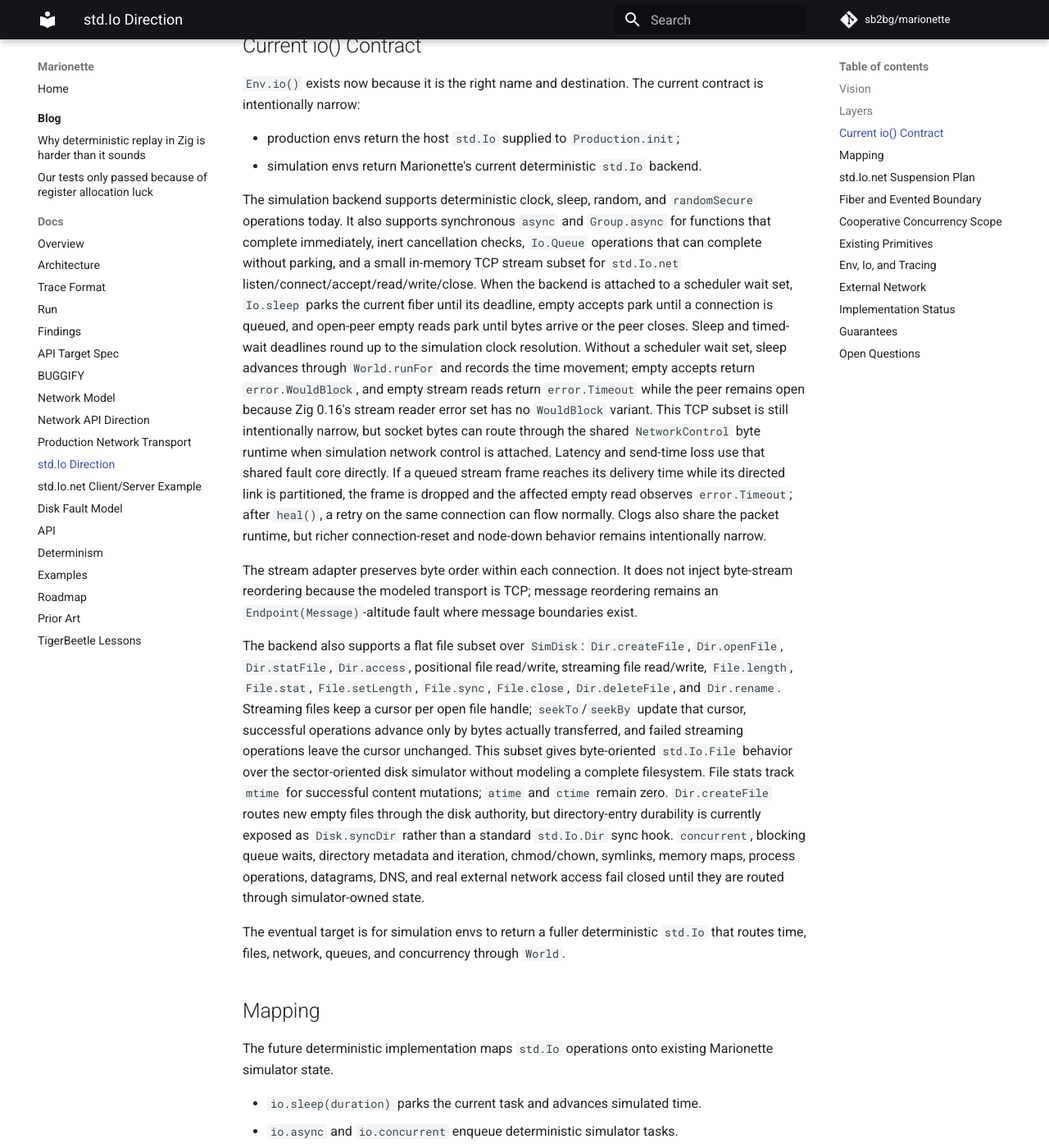
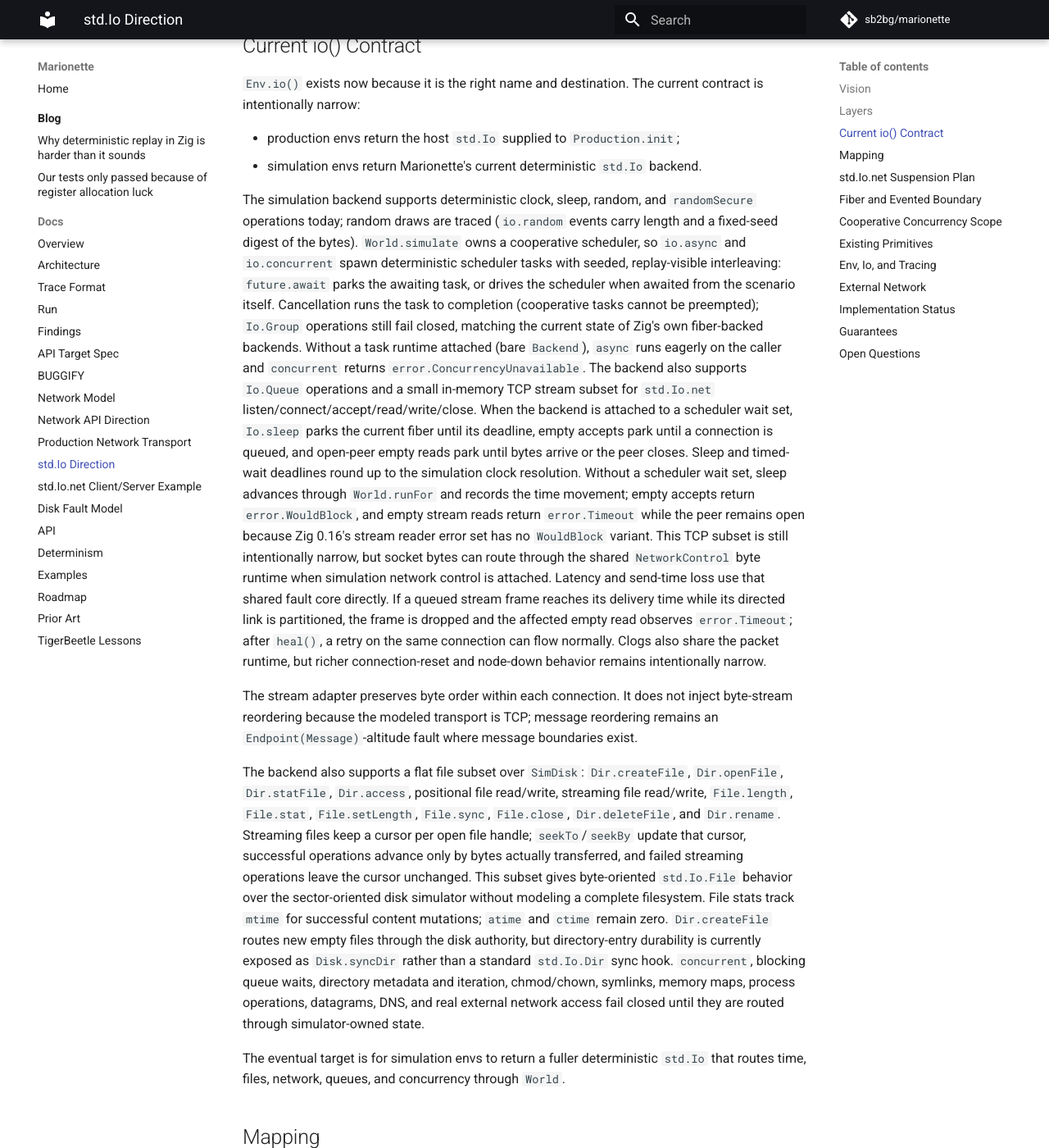
Before and after one commit to sb2bg/marionette, an MkDocs documentation site: the page built from docs/std-io-direction.md, in a window 1280 px wide and 1400 px high, scrolled down 1078 px. Shown: the whole window at 82% size. Built offline with MkDocs 1.6.1 and Material for MkDocs 9.7.7, drawn with Linux system fonts in a browser that asks for light colours; comment, search, counter and statistics services are not loaded; some of the changed text lies outside the part shown.

Commit message:
Document scheduler-backed std.Io tasks

```diff
--- a/docs/std-io-direction.md
+++ b/docs/std-io-direction.md
@@ -51,10 +51,18 @@ contract is intentionally narrow:
 - simulation envs return Marionette's current deterministic `std.Io` backend.
 
 The simulation backend supports deterministic clock, sleep, random, and
-`randomSecure` operations today. It also supports synchronous `async` and
-`Group.async` for functions that complete immediately, inert cancellation checks,
-`Io.Queue` operations that can complete without parking, and a small in-memory
-TCP stream subset for `std.Io.net` listen/connect/accept/read/write/close.
+`randomSecure` operations today; random draws are traced (`io.random` events
+carry length and a fixed-seed digest of the bytes). `World.simulate` owns a
+cooperative scheduler, so `io.async` and `io.concurrent` spawn deterministic
+scheduler tasks with seeded, replay-visible interleaving: `future.await`
+parks the awaiting task, or drives the scheduler when awaited from the
+scenario itself. Cancellation runs the task to completion (cooperative tasks
+cannot be preempted); `Io.Group` operations still fail closed, matching the
+current state of Zig's own fiber-backed backends. Without a task runtime
+attached (bare `Backend`), `async` runs eagerly on the caller and
+`concurrent` returns `error.ConcurrencyUnavailable`. The backend also
+supports `Io.Queue` operations and a small in-memory TCP stream subset for
+`std.Io.net` listen/connect/accept/read/write/close.
 When the backend is attached to a scheduler wait set, `Io.sleep` parks the
 current fiber until its deadline, empty accepts park until a connection is
 queued, and open-peer empty reads park until bytes arrive or the peer closes.
@@ -106,9 +114,13 @@ The future deterministic implementation maps `std.Io` operations onto existing
 Marionette simulator state.
 
 - `io.sleep(duration)` parks the current task and advances simulated time.
+  (Done.)
 - `io.async` and `io.concurrent` enqueue deterministic simulator tasks.
-- `future.await(io)` parks until the target task completes.
-- `future.cancel(io)` requests cancellation at the next yield point.
+  (Done.)
+- `future.await(io)` parks until the target task completes. (Done; awaiting
+  from the non-task scenario context drives the scheduler instead.)
+- `future.cancel(io)` requests cancellation at the next yield point. (Today
+  it awaits completion; cooperative cancellation points are future work.)
 - `Io.Queue(T)` becomes a deterministic queue with documented wake order.
 - file I/O routes through the disk simulator and `DiskControl` fault state.
 - network I/O routes through the network simulator and `NetworkControl` fault
```
